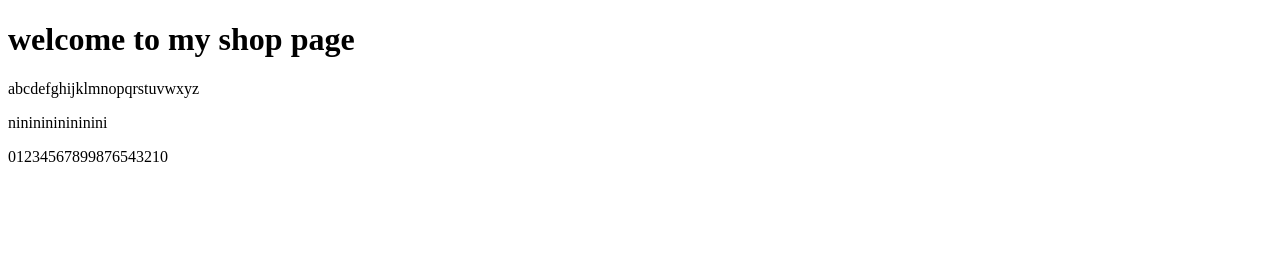
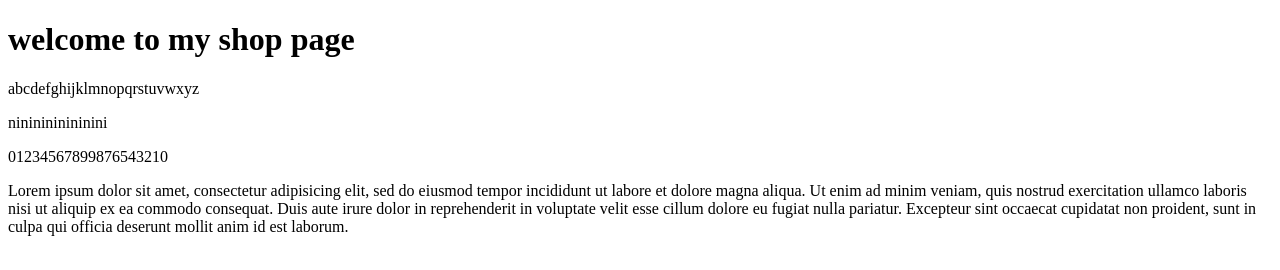
Before and after one commit to pegahub01/project, a plain HTML site: page shop.html in a window 1280 px wide. Drawn offline with Linux system fonts and the light colour scheme.

Commit message:
add tag p

```diff
--- a/shop.html
+++ b/shop.html
@@ -7,5 +7,7 @@
 <p>abcdefghijklmnopqrstuvwxyz</p>
 <p>nininininininini</p>
 <p>01234567899876543210</p>
+<p>Lorem ipsum dolor sit amet, consectetur adipisicing elit, sed do eiusmod tempor incididunt ut labore et dolore magna aliqua. Ut enim ad minim veniam, quis nostrud exercitation ullamco laboris nisi ut aliquip ex ea commodo consequat. Duis aute irure dolor in reprehenderit in voluptate velit esse cillum dolore eu fugiat nulla pariatur. Excepteur sint occaecat cupidatat non proident, sunt in culpa qui officia deserunt mollit anim id est laborum.</p>
+
 </body>
 </html>
```
Also changed, not shown: about.html (+0 -1 lines).
